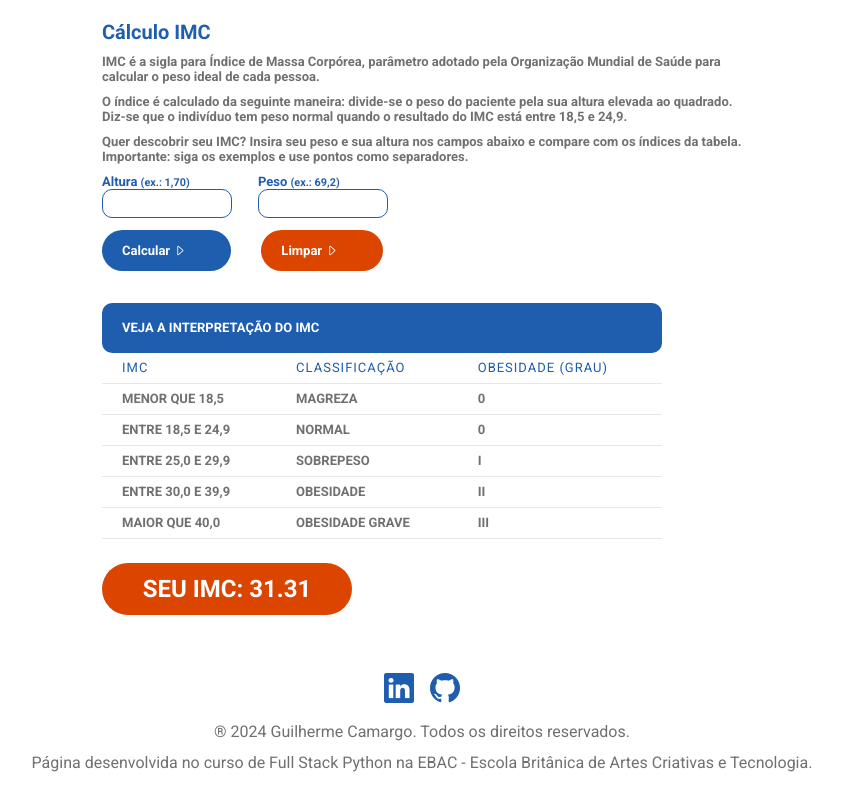
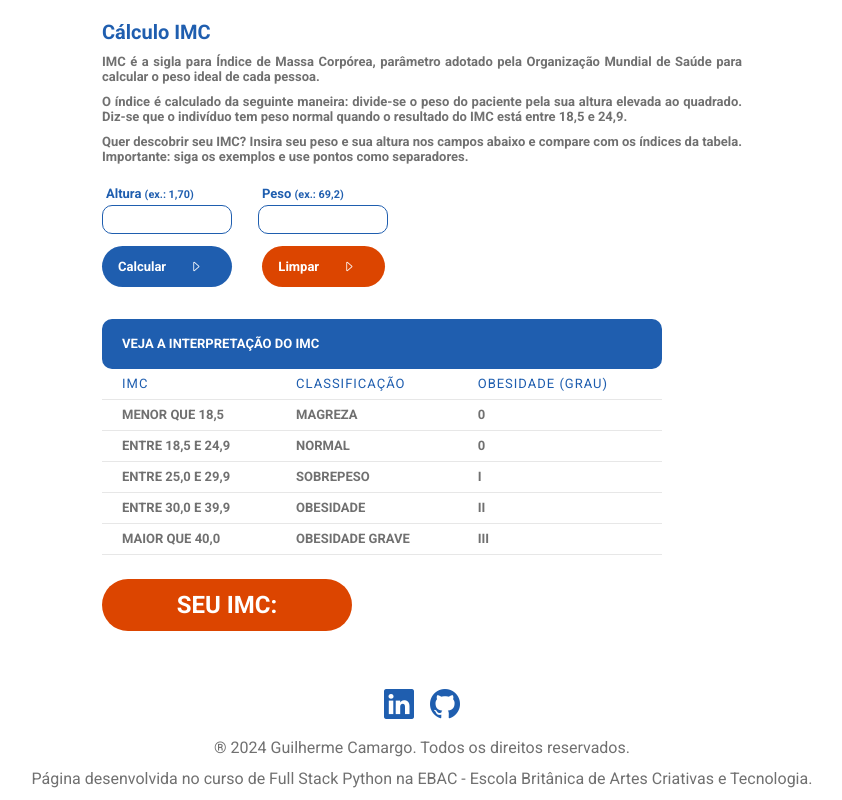
Before and after one commit to guicamargo19/imc_react, a React (Vite) app: page / in a window 1280 px wide. Shown: the whole page, without its empty margins (218-1060 px from the left). Built offline with nearby package versions, Linux system fonts and the light colour scheme.

Commit message:
Finalizado lógica, estruturação e conteúdo

```diff
--- a/src/App.jsx
+++ b/src/App.jsx
@@ -1,6 +1,51 @@
-import './App.css'
+import { useState } from 'react';
+import './global.css'
 
 function App() {
+  const [IMC, setIMC] = useState('');
+  const [peso, setPeso] = useState(0);
+  const [altura, setAltura] = useState(0);
+
+  const calculaIMC = () => {
+    let alturaFloat = parseFloat(altura);
+    let pesoFloat = parseFloat(peso);
+    let alturaAoQuadrado = alturaFloat * alturaFloat;
+    let imcCalculo = pesoFloat / alturaAoQuadrado;
+    let imcFinal = parseFloat(imcCalculo.toFixed(2));
+
+    const magrezaLine = document.querySelector(".magreza");
+    const normal = document.querySelector(".normal");
+    const sobrepeso = document.querySelector(".sobrepeso");
+    const obesidade = document.querySelector(".obesidade");
+    const grave = document.querySelector(".grave");
+    magrezaLine.classList.remove('active');
+    normal.classList.remove("active");
+    sobrepeso.classList.remove("active");
+    obesidade.classList.remove("active");
+    grave.classList.remove("active");
+
+    if (imcFinal < 18.50) {
+      magrezaLine.classList.add('active');
+      return setIMC(imcFinal);
+    }
+    if (imcFinal >= 18.50 && imcFinal < 24.90) {
+      normal.classList.add('active');
+      return setIMC(imcFinal);
+    }
+    if (imcFinal >= 25.0 && imcFinal < 29.90) {
+      sobrepeso.classList.add('active');
+      return setIMC(imcFinal);
+    }
+    if (imcFinal >= 30.0 && imcFinal < 39.90) {
+      obesidade.classList.add('active');
+      return setIMC(imcFinal);
+    }
+    else {
+      grave.classList.add('active');
+      return setIMC(imcFinal);
+    }
+  }
+
   return (
     <>
       <div className="container">
@@ -14,15 +59,15 @@ function App() {
           <div className="inputs">
             <div className='altura-block'>
               <label htmlFor="altura">Altura <small>(ex.: 1,70)</small></label>
-              <input type="number" name='altura'/>
+              <input type="number" id='altura' onBlur={e => setAltura(e.target.value)} min={0}/>
             </div>
             <div className='peso-block'>
               <label htmlFor="peso">Peso <small>(ex.: 69,2)</small></label>
-              <input type="number" name='peso' />
+              <input type="number" id='peso' onBlur={e => setPeso(e.target.value)} min={0}/>
             </div>
           </div>
           <div className='buttons'>
-            <button type="submit">Calcular <i className="bi bi-caret-right"></i></button>
+            <button onClick={calculaIMC} type="button">Calcular <i className="bi bi-caret-right"></i></button>
             <button className='clear' type="reset">Limpar <i className="bi bi-caret-right"></i></button>
           </div>
         </form>
@@ -39,27 +84,27 @@ function App() {
                 <td>classificação</td>
                 <td>Obesidade (Grau)</td>
             </tr>
-            <tr>
+            <tr className='magreza'>
               <td>menor que 18,5</td>
               <td>magreza</td>
               <td>0</td>
             </tr>
-            <tr>
+            <tr className='normal'>
               <td>entre 18,5 e 24,9</td>
               <td>normal</td>
               <td>0</td>
             </tr>
-            <tr>
+            <tr className='sobrepeso'>
               <td>entre 25,0 e 29,9</td>
               <td>sobrepeso</td>
               <td>I</td>
             </tr>
-            <tr>
+            <tr className='obesidade'>
               <td>entre 30,0 e 39,9</td>
               <td>obesidade</td>
               <td>II</td>
             </tr>
-            <tr>
+            <tr className='grave'>
               <td>maior que 40,0</td>
               <td>obesidade grave</td>
               <td>III</td>
@@ -67,7 +112,7 @@ function App() {
           </tbody>
         </table>
 
-        <h2>seu imc: <span>31.31</span></h2>
+        <h2>seu imc: <span>{ IMC }</span></h2>
       </div>
       <footer className="footer">
         <div>
--- a/src/App.css
+++ b/src/global.css
@@ -24,6 +24,7 @@
   margin-bottom: 10px;
   font-size: 13px;
   font-weight: bold;
+  text-align: justify;
 }
 
 .form {
@@ -40,6 +41,9 @@
   color: #1f5eaf;
   font-weight: bold;
   font-size: 13px;
+  padding-bottom: 4px;
+  padding-left: 4px;
+  padding-top: 12px;
 }
 
 .altura-block input,
@@ -66,16 +70,29 @@
   text-align: center;
   text-decoration: none;
   background-color: #1f5eaf;
-  padding: 13px 45px 13px 20px;
+  padding: 13px 30px 13px 16px;
   border: none;
   font-weight: bold;
   margin-top: 12px;
   margin-bottom: 32px;
+  cursor: pointer;
 }
 
-.buttons .clear{
+.buttons button:hover {
+  background-color: #113b72;
+}
+
+.buttons .clear {
   background-color: #dc4500;
   margin-left: 30px;
+}
+
+.buttons .clear:hover {
+  background-color: #9d3809;
+}
+
+.buttons button i {
+  margin-left: 20px;
 }
 
 .table-imc {
@@ -102,6 +119,10 @@
 .table-imc tbody td {
   border-bottom: 1px solid #e7e7e7;
   padding-left: 20px;
+}
+
+.active{
+  background-color: rgb(201, 239, 201);
 }
 
 .table-imc tbody .table-heading {
```
Also changed, not shown: src/components/Cabecalho/Cabecalho.module.css (added), src/components/Cabecalho/index.jsx (added), src/components/Formulario/Formulario.module.css (added), src/components/Formulario/index.jsx (added), src/components/Rodape/Rodape.module.css (added), src/components/Rodape/index.jsx (added), src/components/Tabela/Tabela.module.css (added), src/components/Tabela/index.jsx (added).
